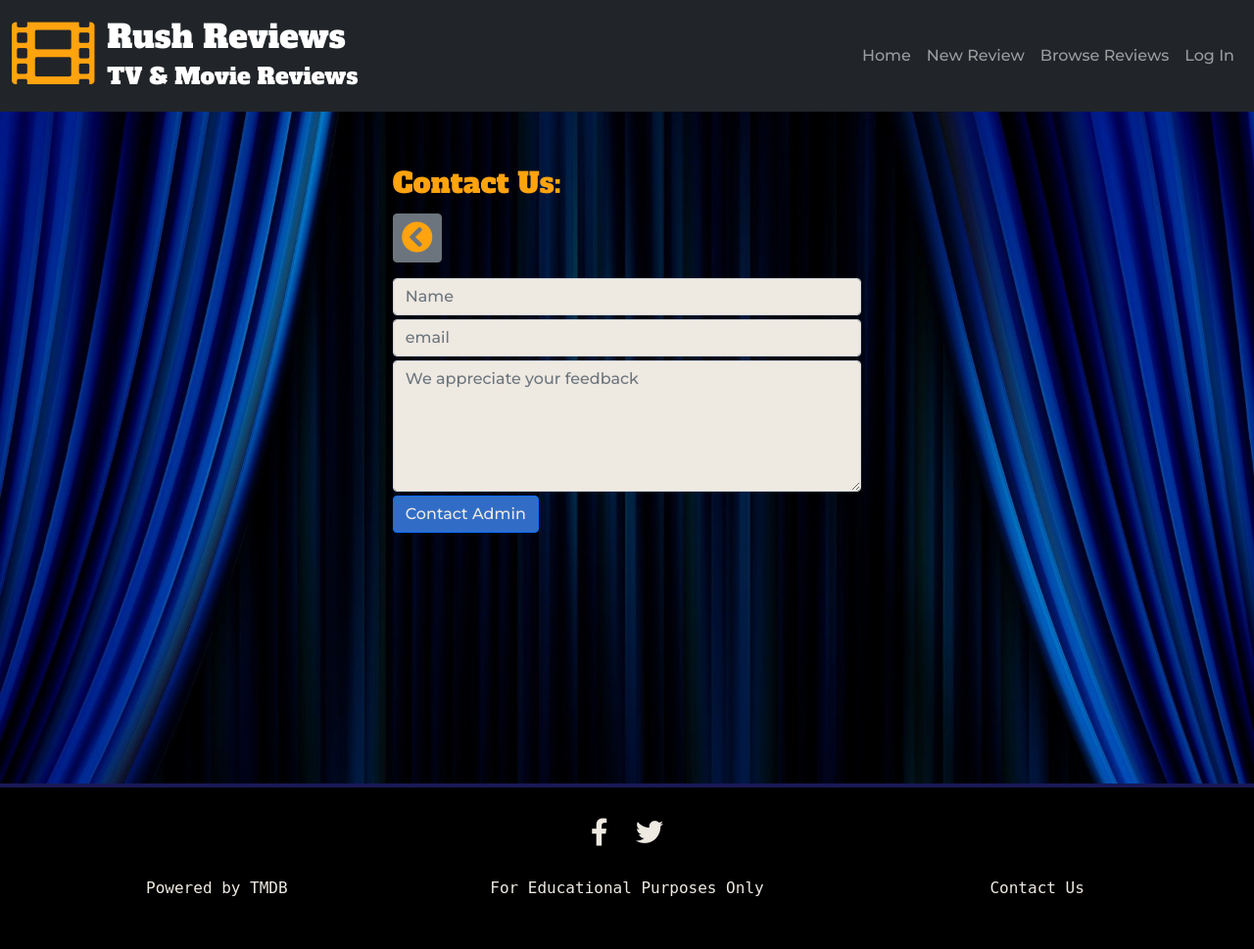
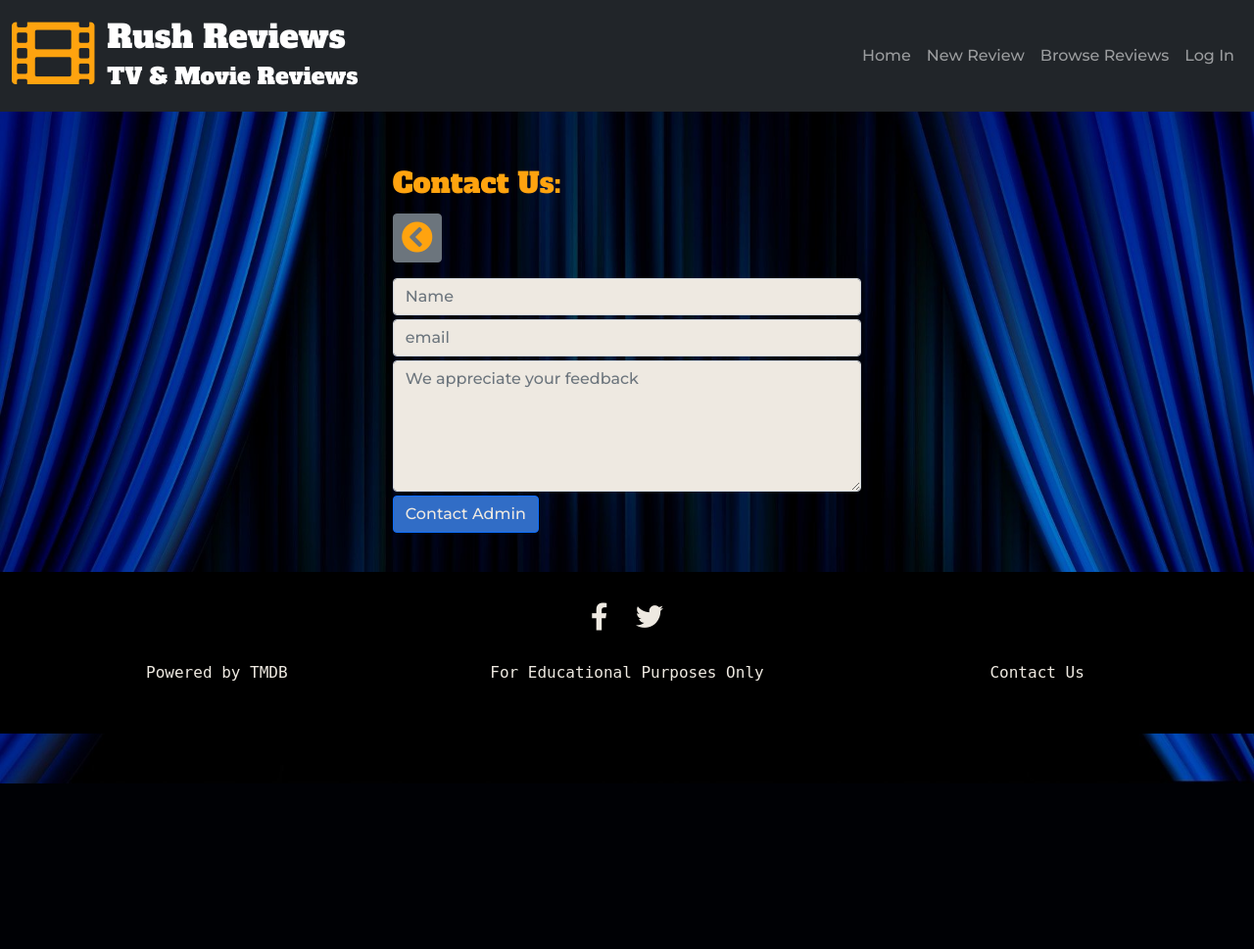
Before and after one commit to robot5000-design/ms3, a Flask app: page /contact in a window 1280 px wide. Shown: the whole page at 98% size. After the commit the page ends 800 px from the top, so only its background shows below. Run offline with Flask 2, Linux system fonts and the light colour scheme; some libraries are stand-ins or nearby versions.

Commit message:
Test backing image height

```diff
--- a/static/css/style.css
+++ b/static/css/style.css
@@ -99,18 +99,14 @@ h2 {
 
 .backing-image {
   background: url(../images/back-image.jpg) no-repeat top center fixed;
-  background-size: 100% 120%;
-  height: auto;
-  position: fixed;
+  background-size: 100% 100%;
+  min-height: 100vh;
+  position: relative;
   top: 0;
   bottom: 0;
   left: 0;
   right: 0;
-  z-index: -1000;
-}
-
-.main-container {
-  min-height: 80vh;
+  z-index: -10;
 }
 
 /*--------------------------------------------------------Navbar */
--- a/templates/base.html
+++ b/templates/base.html
@@ -25,7 +25,7 @@
     <title>Rush Reviews - TV & Movie Reviews</title>
 </head>
 
-<body>
+<body class="backing-image">
     <!-- Navigation Bar -->
     <nav class="navbar navbar-expand-lg navbar-dark bg-dark">
         <div class="container-fluid">
@@ -93,8 +93,8 @@
             {% endif %}
         {% endwith %}
     </section>
-    <div class="container-fluid backing-image"></div>
-    <main class="container-fluid main-container">
+
+    <main class="container-fluid backing-imag e">
         {% block content %}
         {% endblock %}
     </main>
```
